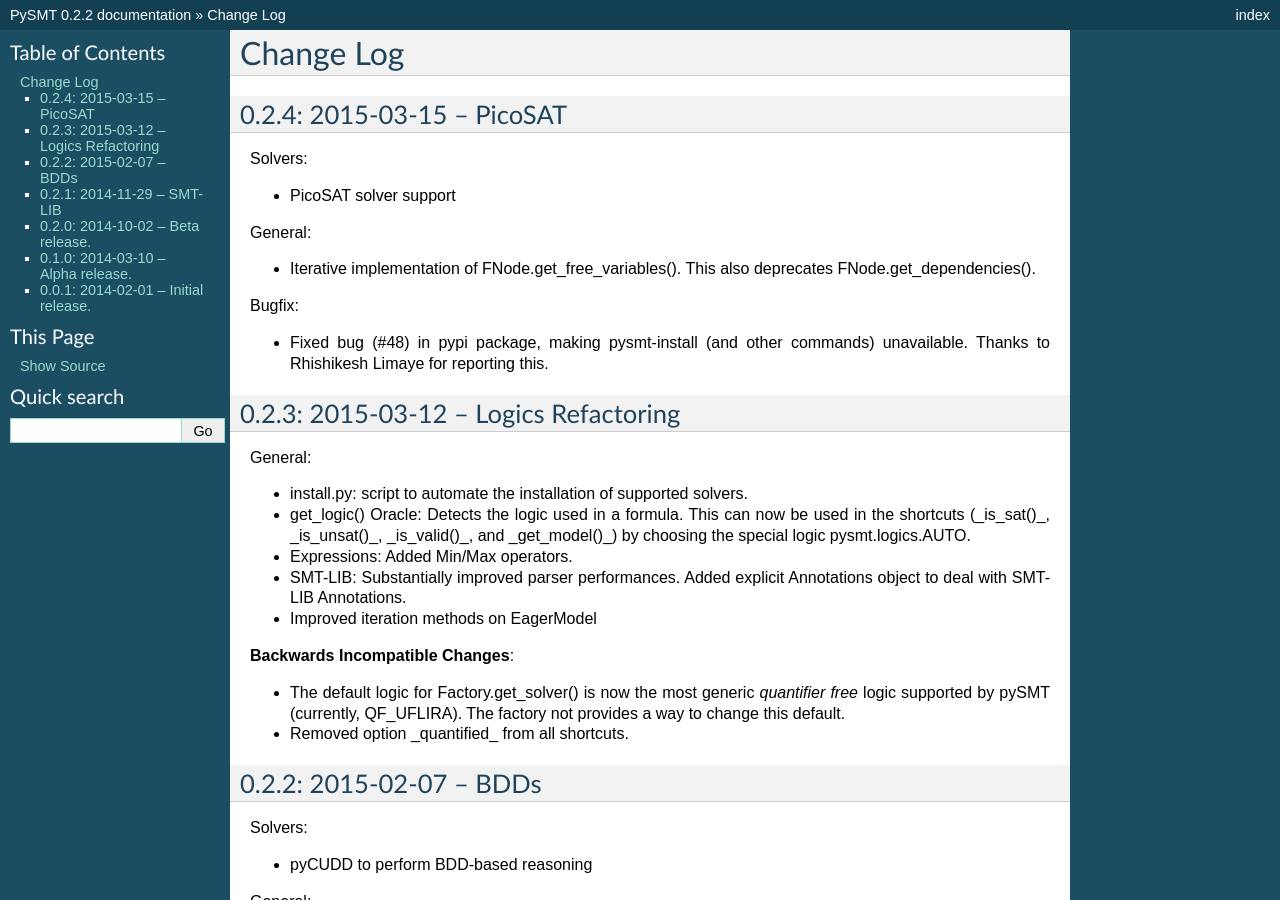
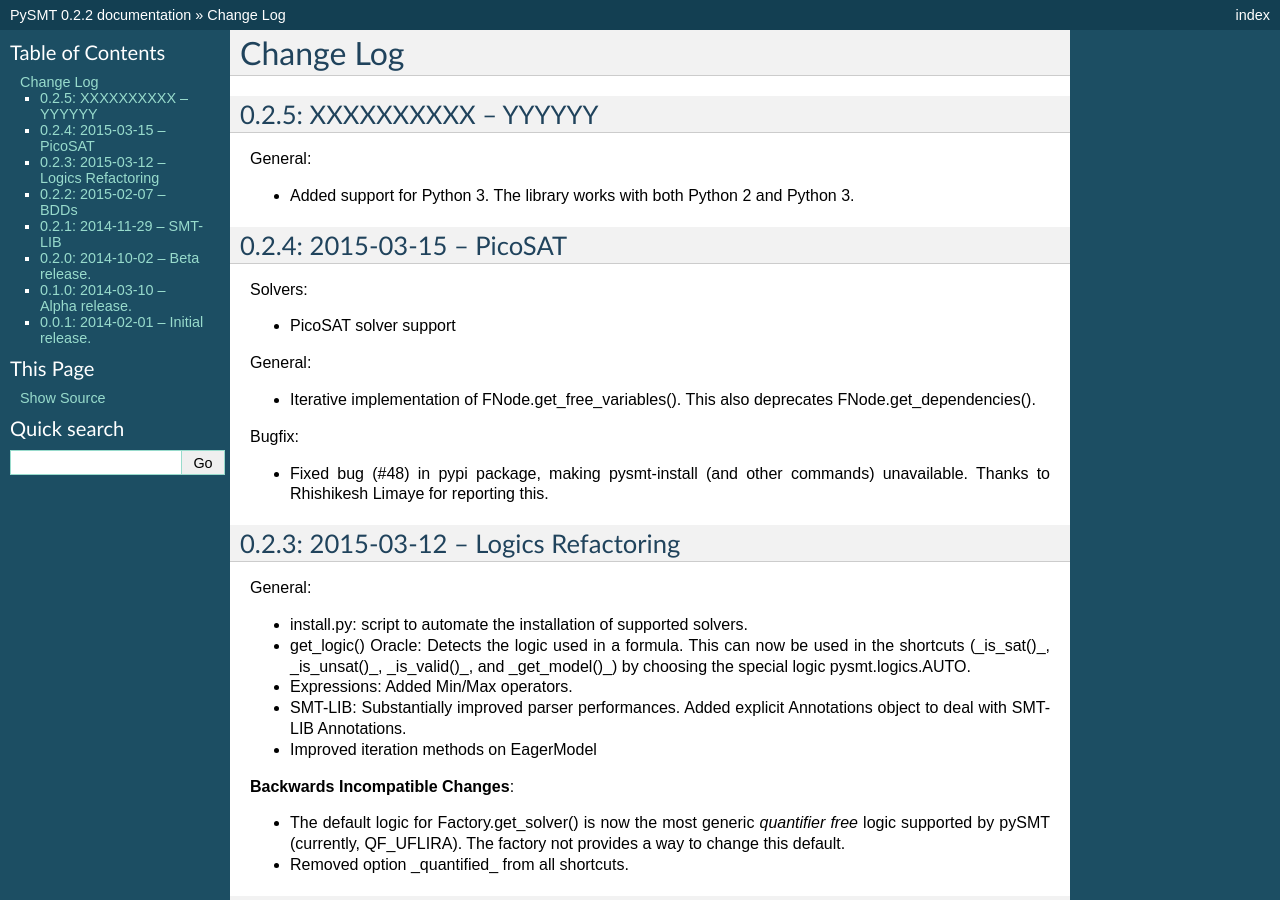
Before and after one commit to pysmt/pysmt, a Sphinx documentation site: the page built from docs/CHANGES.rst, in a window 1280 px wide and 900 px high. Built offline with Sphinx 7.4.7, drawn with Linux system fonts in a browser that asks for light colours; formulas are drawn with MathJax 3; pages that are not in the unit, such as notebooks, are missing from menus.

Commit message:
Updated CHANGES and README

```diff
--- a/README.rst
+++ b/README.rst
@@ -51,6 +51,11 @@ Equalities and Uninterpreted Functions (EUF). The following solvers are supporte
 
 The library assumes that the python binding for the SMT Solver are installed
 and accessible from your PYTHONPATH. For Yices 2 we rely on pyices (https://github.com/cheshire/pyices).
+
+pySMT works on both Python 2 and Python 3. Some solvers support both
+versions (e.g., MathSAT) but in general, many solvers still support
+only Python 2.
+
 
 Usage
 =====
--- a/docs/CHANGES.rst
+++ b/docs/CHANGES.rst
@@ -1,5 +1,14 @@
 Change Log
 ==========
+
+0.2.5: XXXXXXXXXX  -- YYYYYY
+----------------------------
+
+General:
+
+* Added support for Python 3. The library works with both Python 2 and
+  Python 3.
+
 
 0.2.4: 2015-03-15  -- PicoSAT
 -----------------------------
```
